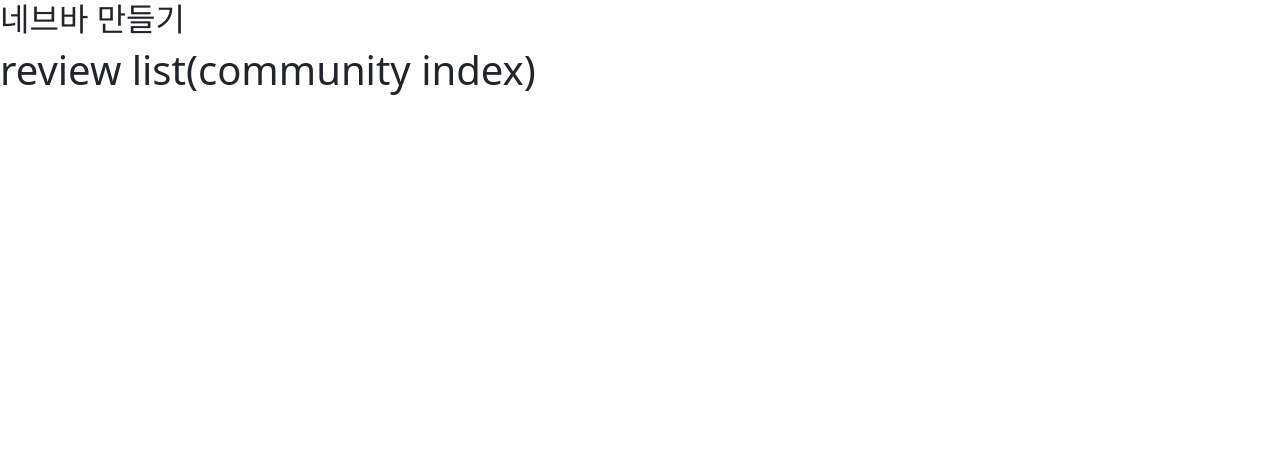
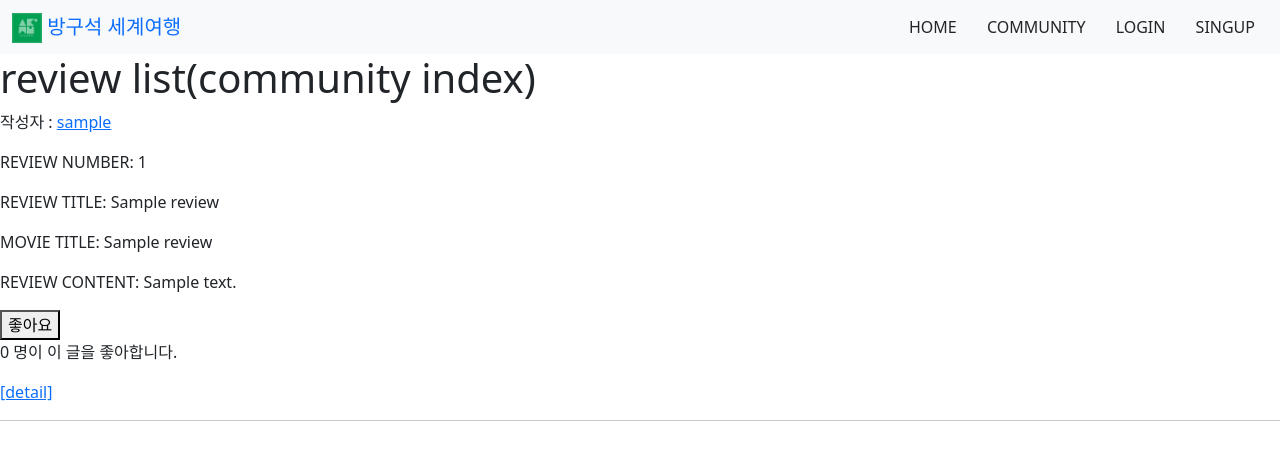
Before and after one commit to wynne-baek/BKS-world, a Django app: page /community/ in a window 1280 px wide. Shown: the top 460 px of the page. Run offline with Django 3.2, Linux system fonts and the light colour scheme; tables that the repository leaves empty hold one stand-in row (values such as "Sample post"); parts of the project's set-up code (start-up, migrations or seed data) failed here and were passed over.

Commit message:
movie/community html

```diff
--- a/community/templates/community/reviewcreate.html
+++ b/community/templates/community/reviewcreate.html
@@ -2,5 +2,8 @@
 
 {% block content %}
 <h1>review create</h1>
-
+<form action="{% url 'community:review_create' %}" method="POST">
+  {% csrf_token %}
+  {{ form.as_p }}
+  <input type="submit">
 {% endblock content %}
--- a/community/templates/community/reviewlist.html
+++ b/community/templates/community/reviewlist.html
@@ -2,5 +2,28 @@
 
 {% block content %}
 <h1>review list(community index)</h1>
+{% for review in reviews %}
+<p>작성자 : <a href="{% url 'accounts:profile' review.user.username %}">{{ review.user }}</a></p>
+<p>REVIEW NUMBER: {{ review.pk }}</p>
+<p>REVIEW TITLE: {{ review.title }}</p>
+<p>MOVIE TITLE: {{ review.movie_title }}</p>
+<p>REVIEW CONTENT: {{ review.content }}</p>
+<form id="like-form" data-review-id="{{ review.pk }}" class="d-inline">
+  {% csrf_token %}
+  {% if user in review.like_users.all %}
+    <button id="like-{{ review.pk }}">좋아요 취소</button>
+  {% else %}
+    <button id="like-{{ review.pk }}">좋아요</button>
+  {% endif %}
+</form>
+<p>
+  <span id="like-count-{{ review.pk }}">
+    {{ review.like_users.all|length }}
+  </span>
+  명이 이 글을 좋아합니다.
+</p>
+<a href="{% url 'community:review_detail' review.pk %}">[detail]</a>
+<hr>
+{% endfor %}
 
 {% endblock content %}
--- a/community/urls.py
+++ b/community/urls.py
@@ -7,5 +7,5 @@ urlpatterns = [
     path('', views.review_list, name='review_list'),
     path('create/', views.review_create, name='review_create'),
     path('<int:review_pk>/', views.review_detail, name='review_detail'),
-    path('<int:review_pk>/comments/create/', views.comment_create, name='comment_create'),
+    path('<int:review_pk>/comments/create/', views.review_comment_create, name='review_comment_create'),
 ]
--- a/community/views.py
+++ b/community/views.py
@@ -41,7 +41,7 @@ def review_detail(request, review_pk):
     return render(request, 'community/reviewdetail.html', context)
 
 @require_POST
-def comment_create(request, review_pk):
+def review_comment_create(request, review_pk):
     review = get_object_or_404(Review, pk=review_pk)
     comment_form = CommentForm(request.POST)
     if comment_form.is_valid():
--- a/templates/base.html
+++ b/templates/base.html
@@ -8,14 +8,33 @@
   <title>Document</title>
 </head>
 <body>
-  <div>
-    <h2>
-      네브바 만들기
-    </h2>
+  <nav class="navbar bg-light container-fluid">
+    <div>
+      <a class="navbar-brand" href="{% url 'movies:movie_home' %}">
+        <img src="/image/422995.jpg" alt="" width="30" height="30" class="d-inline-block align-text-top"> 방구석 세계여행
+      </a>
+    </div>
+    <div>
+      {% if request.user.is_authenticated %}
+        <a class="btn" href="{% url 'movies:movie_home' %}">HOME</a>
+        <a class="btn" href="{% url 'community:review_list' %}">COMMUNITY</a>
+        <a class="btn" href="{% url 'accounts:profile' user.username %}">MY PROFILE</a>
+        <form action="{% url 'accounts:logout' %}" method="POST" style="display: inline-block; width: 200px; white-space: nowrap;">
+          {% csrf_token %}
+          <input  class="btn" type="submit" value="LOGOUT">
+        </form>
+      {% else %}
+        <a class="btn" href="{% url 'movies:movie_home' %}">HOME</a>
+        <a class="btn"  href="{% url 'community:review_list' %}">COMMUNITY</a>
+        <a class="btn"  href="{% url 'accounts:login' %}">LOGIN</a>
+        <a class="btn"  href="{% url 'accounts:signup' %}">SINGUP</a>
+      {% endif %}
+    </div>
+  </nav>
+  {% block content %}
+  {% endblock content %}
 
-    {% block content %}
-    {% endblock content %}
-  </div>
+
 
   <script src="https://cdn.jsdelivr.net/npm/bootstrap@5.0.0-beta3/dist/js/bootstrap.bundle.min.js" integrity="sha384-JEW9xMcG8R+pH31jmWH6WWP0WintQrMb4s7ZOdauHnUtxwoG2vI5DkLtS3qm9Ekf" crossorigin="anonymous"></script>
   <script src="https://cdn.jsdelivr.net/npm/axios/dist/axios.min.js"></script>
```
Also changed, not shown: community/templates/community/reviewdetail.html (+31 -1 lines), movies/templates/movies/moviedetail.html (+19 -2 lines), movies/templates/movies/moviehome.html (+8 -6 lines), movies/templates/movies/movielist.html (+18 -6 lines), accounts/migrations/0001_initial.py, community/migrations/0001_initial.py, image/422995.jpg (added), movies/migrations/0001_initial.py.
